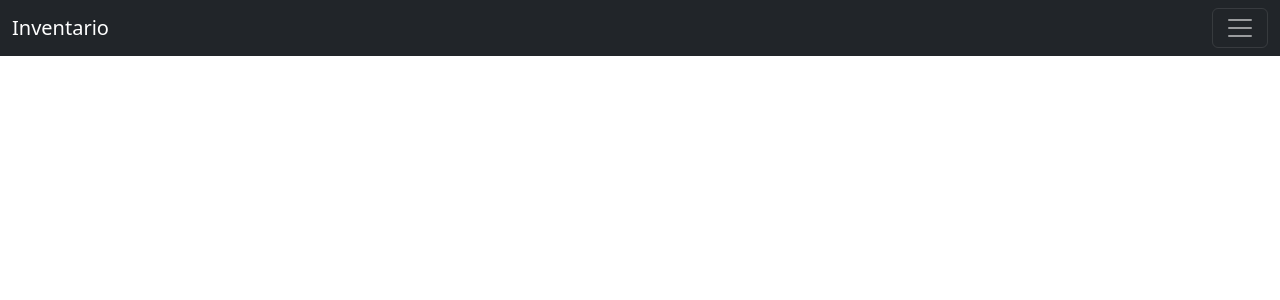
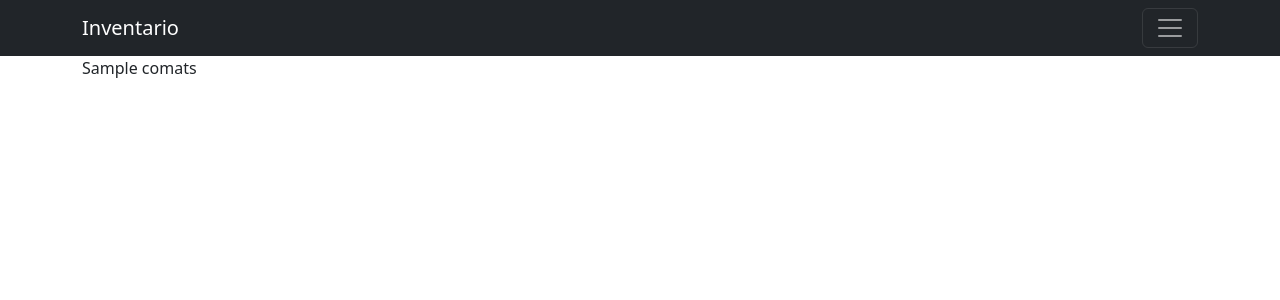
Before and after one commit to sebramirezo/stgotech-dev-project, a Django app: template StgoTech/Inventario/templates/base.html in a window 1280 px wide. Shown: the top 300 px of the page. Run offline with Django 4.2, Linux system fonts and the light colour scheme; the template is opened without the code that fills it: most values are stand-ins (such as "Sample title", 1, 10 or a date in 2020).

Commit message:
ultimos cambios

```diff
--- a/StgoTech/Inventario/forms.py
+++ b/StgoTech/Inventario/forms.py
@@ -68,6 +68,8 @@
     f_manifiesto = forms.DateTimeField(required=False, widget=forms.DateTimeInput(attrs={'type': 'datetime-local'}))
     f_recepcion = forms.DateTimeField(required=False, widget=forms.DateTimeInput(attrs={'type': 'datetime-local'}))
     f_stdf = forms.DateTimeField(required=False, widget=forms.DateTimeInput(attrs={'type': 'date'}))
+    id_bodega = forms.CharField(label='Bodega',required=True)
+    id_origen = forms.CharField(label="Origen")
 
     class Meta:
         model = Comat
--- a/StgoTech/Inventario/templates/navbar.html
+++ b/StgoTech/Inventario/templates/navbar.html
@@ -1,5 +1,5 @@
-<nav class="navbar navbar-dark bg-dark fixed-top">
-    <div class="container-fluid">
+<nav class="navbar navbar-dark bg-dark ">
+    <div class="container">
       <a class="navbar-brand" href="#">Inventario</a>
       <button class="navbar-toggler" type="button" data-bs-toggle="offcanvas" data-bs-target="#offcanvasDarkNavbar" aria-controls="offcanvasDarkNavbar">
         <span class="navbar-toggler-icon"></span>
```
